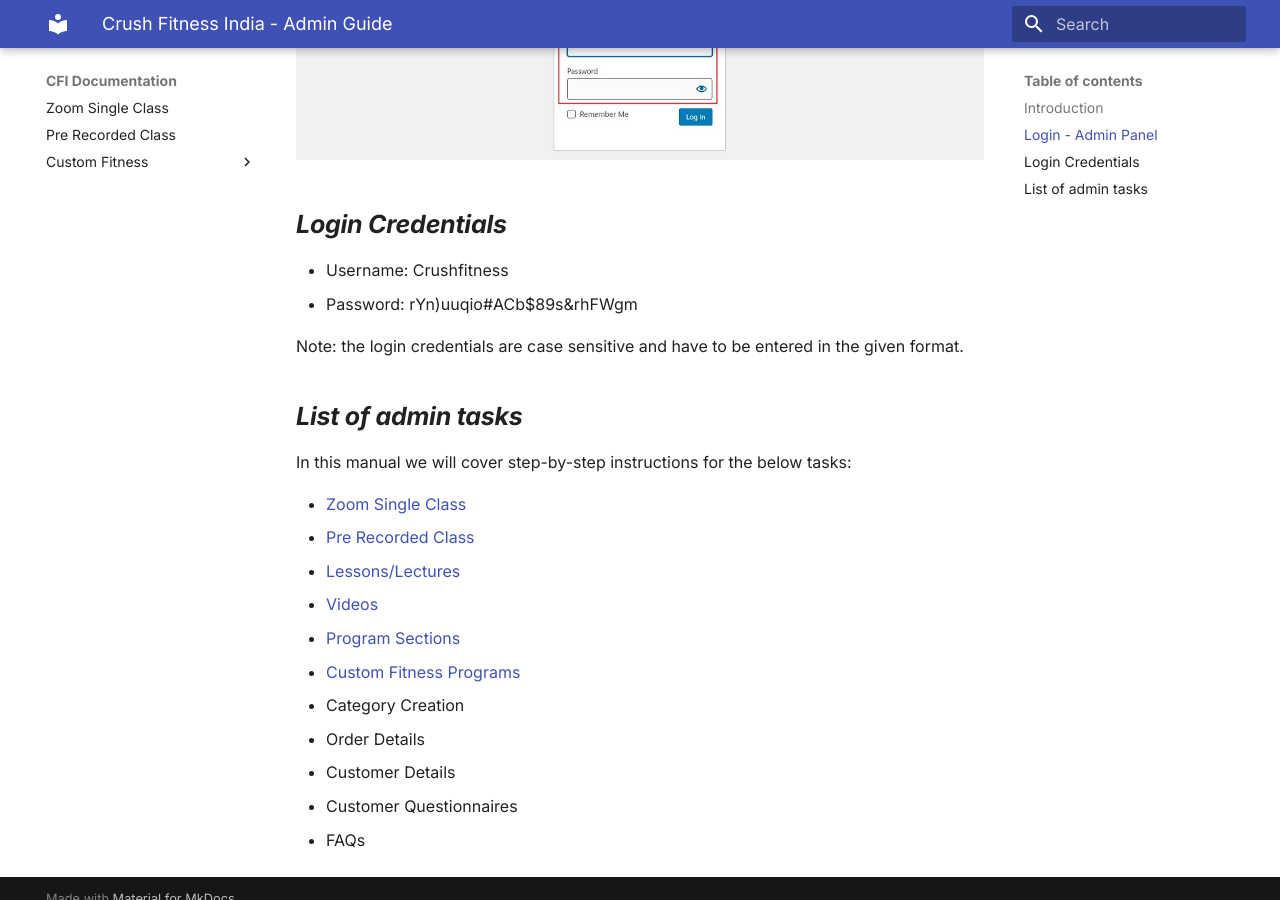
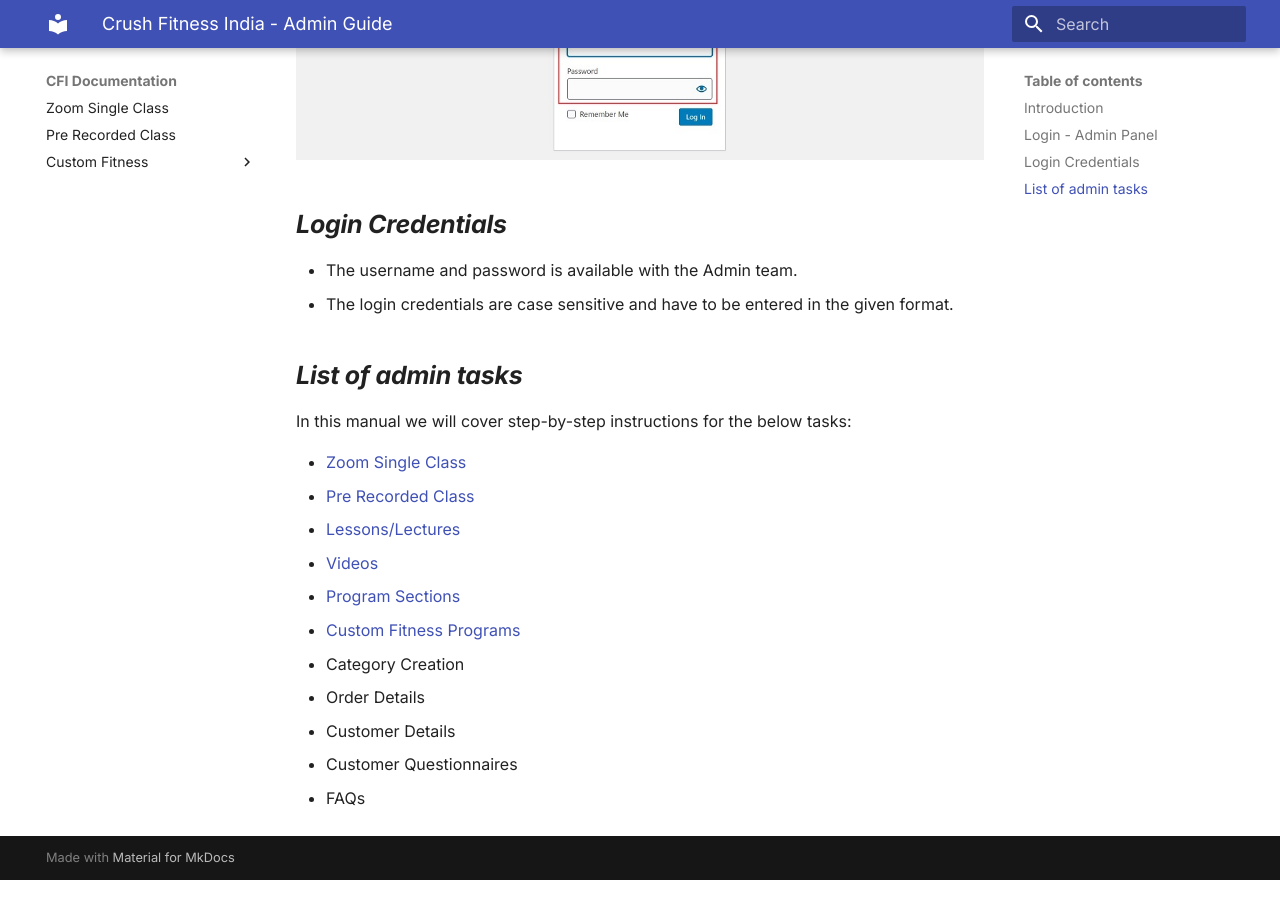
Before and after one commit to Krenovate-Solutions-Pvt-Ltd/CFI, an MkDocs documentation site: the page built from docs/index.md, in a window 1280 px wide and 900 px high, scrolled down 1051 px. Built offline with MkDocs 1.6.1 and Material for MkDocs 9.7.7, drawn with Linux system fonts in a browser that asks for light colours.

Commit message:
20th july
login credentials removed from index.md file

```diff
--- a/docs/index.md
+++ b/docs/index.md
@@ -27,10 +27,8 @@
 
 ## **_Login Credentials_**
 
-*   Username: Crushfitness
-*   Password: rYn)uuqio#ACb$89s&rhFWgm
-
-Note: the login credentials are case sensitive and have to be entered in the given format.
+*   The username and password is available with the Admin team.
+*   The login credentials are case sensitive and have to be entered in the given format.
 
 ## **_List of admin tasks_**
 
```
